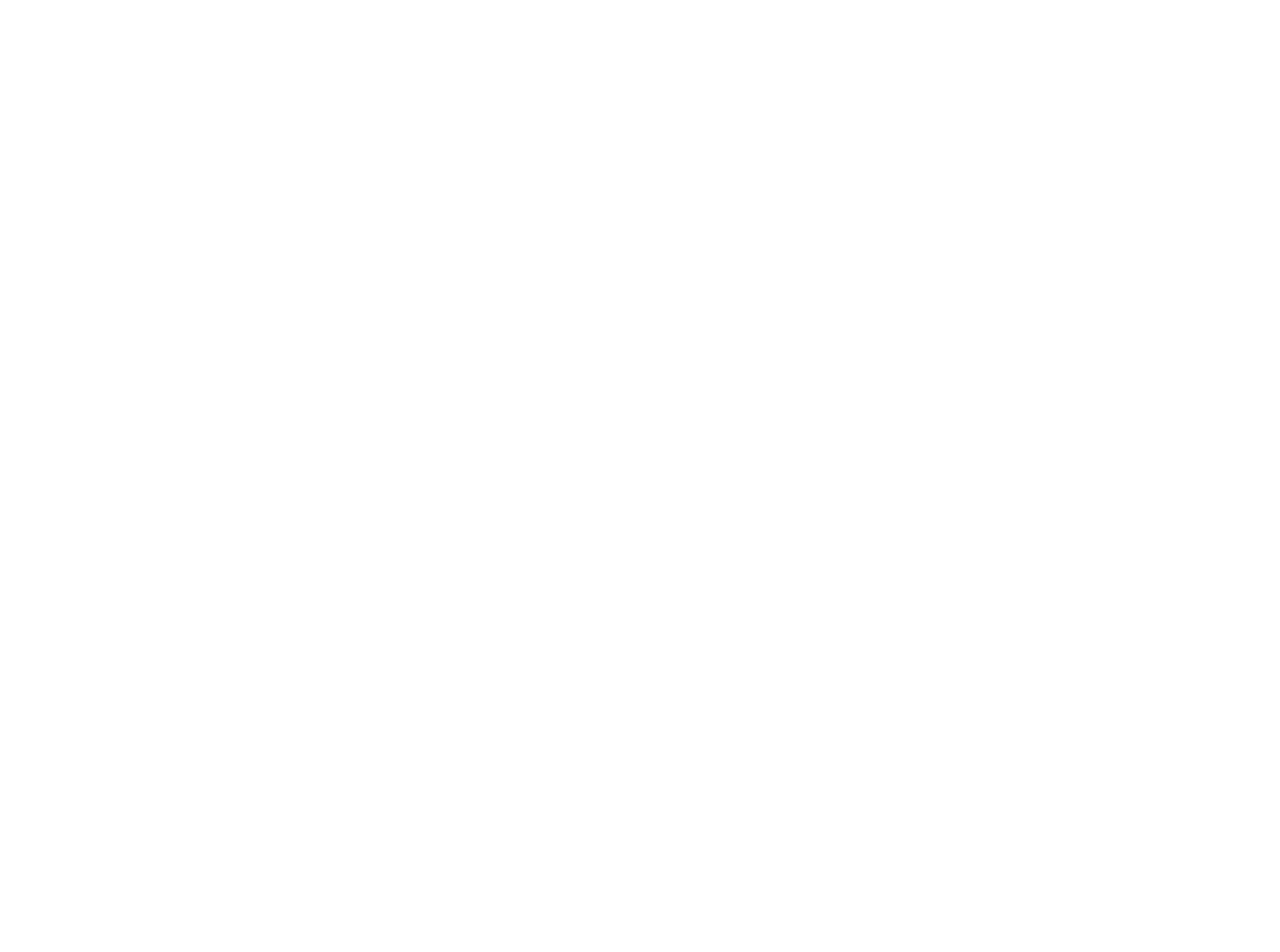
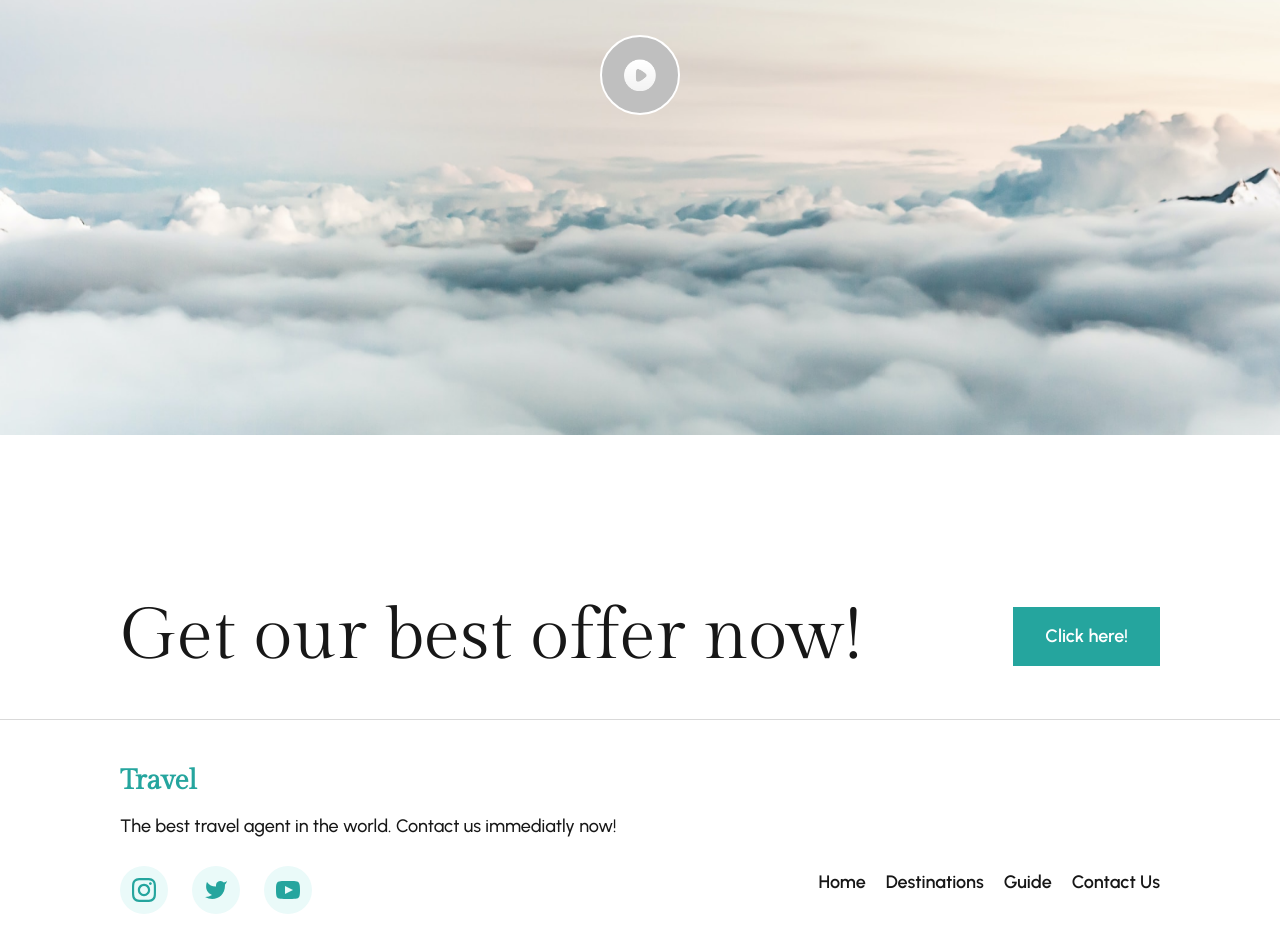
Before and after one commit to 45ruL/travel-landing-page, a Next.js app: page / in a window 1280 px wide. Shown: the part 4070-5022 px from the top of the page. Before the commit the page ends 3497 px from the top, so only its background shows below. Built offline with nearby package versions, Linux system fonts and the light colour scheme.

Commit message:
feat : add source and section

```diff
--- a/src/app/page.tsx
+++ b/src/app/page.tsx
@@ -5,6 +5,7 @@
 import { Card, CardSecondary } from "../components/components/card";
 import { SearchInput } from "../components/components/search-input";
 import { useRef, useState } from "react";
+import Link from "next/link";
 
 export default function Home() {
   const [activeIndex, setActiveIndex] = useState(0);
@@ -248,7 +249,7 @@
               </Typography>
               <div className="hidden md:block mt-4">
                 <button className="bg-colors-primary-600 py-4 px-8 mr-5">
-                  <p className="font-urbanist text-[15px] text-white">
+                  <p className="font-urbanist font-semibold text-[15px] text-white">
                     See More
                   </p>
                 </button>
@@ -277,7 +278,139 @@
             </div>
           </div>
         </section>
+
+        {/* section video */}
+        <section className="py-20">
+          <div className="px-5 md:px-[120px]">
+            <Typography variant="h1" className="text-center mb-10">
+              Watch our entire trip documentation
+            </Typography>
+          </div>
+
+          <div className="relative w-full aspect-video overflow-hidden">
+            <div className="relative w-full h-full cursor-pointer group">
+              <Image
+                src="/thumbnail.png"
+                fill
+                className="object-cover rotate-180"
+                alt="video thumbnail"
+              />
+              <div className="absolute inset-0 flex items-center justify-center">
+                <div className="w-14 h-14 md:w-20 md:h-20 rounded-full bg-colors-neutral-300 border-2 border-white flex items-center justify-center group-hover:scale-110 transition-transform">
+                  <Image
+                    src="/play.png"
+                    width={32}
+                    height={32}
+                    alt="play icon"
+                  />
+                </div>
+              </div>
+            </div>
+          </div>
+        </section>
       </main>
+      <footer className="py-20">
+        <div className="px-5 md:px-[120px] md:flex justify-between items-center">
+          <Typography variant="h1">Get our best offer now!</Typography>
+          <button className="bg-colors-primary-600 py-4 px-8 mt-4 md:mt-0">
+            <p className="font-urbanist font-semibold text-[18px] text-white">
+              Click here!
+            </p>
+          </button>
+        </div>
+        <div className="h-[1px] bg-colors-neutral-200 my-10" />
+        <div className="px-5 md:px-[120px]">
+          <div>
+            <p className="font-galda text-[16px] md:text-[28px] font-semibold text-colors-primary-600">
+              Travel
+            </p>
+            <Typography variant="bodyMedium" className="mt-2 mb-6">
+              The best travel agent in the world. Contact us immediatly now!
+            </Typography>
+          </div>
+          <div className="md:flex justify-between">
+            <div className="flex items-center gap-3 md:gap-6">
+              <a
+                href="https://instagram.com"
+                target="_blank"
+                rel="noopener noreferrer"
+                className="text-colors-primary-600 bg-colors-primary-100 p-2 md:p-3 rounded-full"
+              >
+                <svg
+                  xmlns="http://www.w3.org/2000/svg"
+                  width="24"
+                  height="24"
+                  viewBox="0 0 24 24"
+                  fill="currentColor"
+                  className="w-4 h-4 md:w-6 md:h-6"
+                >
+                  <path d="M12 2.163c3.204 0 3.584.012 4.85.07 3.252.148 4.771 1.691 4.919 4.919.058 1.265.069 1.645.069 4.849 0 3.205-.012 3.584-.069 4.849-.149 3.225-1.664 4.771-4.919 4.919-1.266.058-1.644.07-4.85.07-3.204 0-3.584-.012-4.849-.07-3.26-.149-4.771-1.699-4.919-4.92-.058-1.265-.07-1.644-.07-4.849 0-3.204.013-3.583.07-4.849.149-3.227 1.664-4.771 4.919-4.919 1.266-.057 1.645-.069 4.849-.069zm0-2.163c-3.259 0-3.667.014-4.947.072-4.358.2-6.78 2.618-6.98 6.98-.059 1.281-.073 1.689-.073 4.948 0 3.259.014 3.668.072 4.948.2 4.358 2.618 6.78 6.98 6.98 1.281.058 1.689.072 4.948.072 3.259 0 3.668-.014 4.948-.072 4.354-.2 6.782-2.618 6.979-6.98.059-1.28.073-1.689.073-4.948 0-3.259-.014-3.667-.072-4.947-.196-4.354-2.617-6.78-6.979-6.98-1.281-.059-1.69-.073-4.949-.073zm0 5.838c-3.403 0-6.162 2.759-6.162 6.162s2.759 6.163 6.162 6.163 6.162-2.759 6.162-6.163c0-3.403-2.759-6.162-6.162-6.162zm0 10.162c-2.209 0-4-1.79-4-4 0-2.209 1.791-4 4-4s4 1.791 4 4c0 2.21-1.791 4-4 4zm6.406-11.845c-.796 0-1.441.645-1.441 1.44s.645 1.44 1.441 1.44c.795 0 1.439-.645 1.439-1.44s-.644-1.44-1.439-1.44z" />
+                </svg>
+              </a>
+
+              <a
+                href="https://twitter.com"
+                target="_blank"
+                rel="noopener noreferrer"
+                className="text-colors-primary-600 bg-colors-primary-100 p-2 md:p-3 rounded-full"
+              >
+                <svg
+                  xmlns="http://www.w3.org/2000/svg"
+                  width="24"
+                  height="24"
+                  viewBox="0 0 24 24"
+                  fill="currentColor"
+                  className="w-4 h-4 md:w-6 md:h-6"
+                >
+                  <path d="M23 3a10.9 10.9 0 0 1-3.14 1.53 4.48 4.48 0 0 0-7.86 3v1A10.66 10.66 0 0 1 3 4s-4 9 5 13a11.64 11.64 0 0 1-7 2c9 5 20 0 20-11.5a4.5 4.5 0 0 0-.08-.83A7.72 7.72 0 0 0 23 3z" />
+                </svg>
+              </a>
+
+              <a
+                href="https://youtube.com"
+                target="_blank"
+                rel="noopener noreferrer"
+                className="text-colors-primary-600 bg-colors-primary-100 p-2 md:p-3 rounded-full"
+              >
+                <svg
+                  xmlns="http://www.w3.org/2000/svg"
+                  width="24"
+                  height="24"
+                  viewBox="0 0 24 24"
+                  fill="currentColor"
+                  className="w-4 h-4 md:w-6 md:h-6"
+                >
+                  <path d="M19.615 3.184c-3.604-.246-11.631-.245-15.23 0-3.897.266-4.356 2.62-4.385 8.816.029 6.185.484 8.549 4.385 8.816 3.6.245 11.626.246 15.23 0 3.897-.266 4.356-2.62 4.385-8.816-.029-6.185-.484-8.549-4.385-8.816zm-10.615 12.816v-8l8 3.993-8 4.007z" />
+                </svg>
+              </a>
+            </div>
+            <div className="mt-7 md:mt-0">
+              <ul className="flex gap-5">
+                <li>
+                  <Link href={"#"}>
+                    <Typography variant="bodySemiBold">Home</Typography>
+                  </Link>
+                </li>
+                <li>
+                  <Link href={"#"}>
+                    <Typography variant="bodySemiBold">Destinations</Typography>
+                  </Link>
+                </li>
+                <li>
+                  <Link href={"#"}>
+                    <Typography variant="bodySemiBold">Guide</Typography>
+                  </Link>
+                </li>
+                <li>
+                  <Link href={"#"}>
+                    <Typography variant="bodySemiBold">Contact Us</Typography>
+                  </Link>
+                </li>
+              </ul>
+            </div>
+          </div>
+        </div>
+      </footer>
     </>
   );
 }
```
Also changed, not shown: public/play.png (added), public/thumbnail.png (added).
